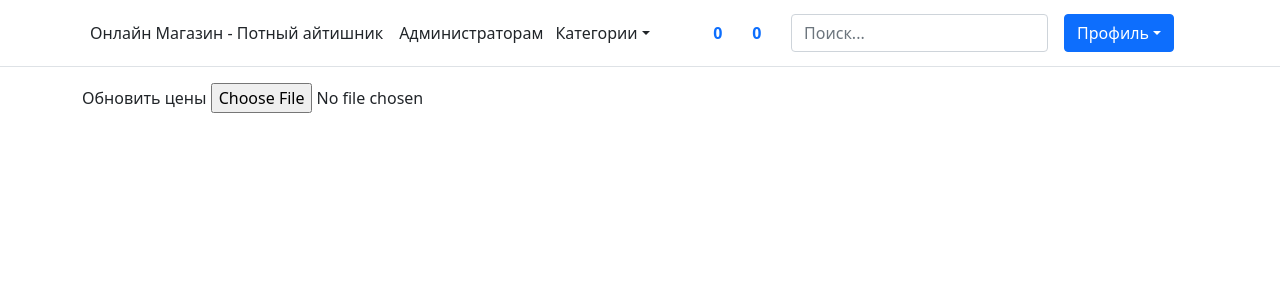
After one commit to MRPARFENTYEV/online-shop-django, a Django app: page /update_prices/ in a window 1280 px wide. The commit adds this page. Shown: the top 300 px of the page. Run offline with Django 4.2, Linux system fonts and the light colour scheme; the visitor is signed in with stand-in values (Sample User, id 1); data that the repository does not hold is empty; parts of the project's set-up code (start-up, migrations or seed data) failed here and were passed over.

Commit message:
working on prices upload

```diff
--- a/accounts/urls.py
+++ b/accounts/urls.py
@@ -17,6 +17,7 @@ urlpatterns = [
     path('login/manager/', views.manager_login, name='manager_login'),
     path('logout/', views.user_logout, name='user_logout'),
     path('profile/edit', views.edit_profile, name='edit_profile'),
+
     path(
         'password-reset/',
         auth_views.PasswordResetView.as_view(
--- a/shop/templates/base.html
+++ b/shop/templates/base.html
@@ -24,6 +24,7 @@
         <ul class="nav col-12 col-lg-auto me-lg-auto mb-2 justify-content-center mb-md-0">
 
           <li><a href="{% url 'shop:home_page' %}" class="nav-link px-2 text-dark">Онлайн Магазин - Потный айтишник</a></li>
+            <li><a href="{% url 'shop:update_prices' %}" class="nav-link px-2 text-dark">Администраторам</a></li>
           <!-- categories dropdown -->
           <div class="dropdown text-end">
             <a href="#" class=" mt-2 me-1 ms-1 text-dark d-block link-dark text-decoration-none dropdown-toggle"id="dropdownUser1" data-bs-toggle="dropdown" aria-expanded="false">Категории</a>
@@ -43,7 +44,7 @@
           </div>
 
           <div class="dropdown text-end">
-            <a href="#" class=" mt-2 me-1 ms-1 text-dark d-block link-dark text-decoration-none dropdown-toggle"id="dropdownUser1" data-bs-toggle="dropdown" aria-expanded="false">Магазины</a>
+
             <ul class="dropdown-menu" aria-labelledby="dropdownUser1">
               {% for store in stors %}
               <!-- check if category is parent -->
--- /dev/null
+++ b/shop/templates/update_prices.html
@@ -0,0 +1,13 @@
+{% extends "base.html" %}
+{% load static %}
+{% block content %}
+{% autoescape off %}
+<form>
+  <div class="form-group">
+    <label for="exampleFormControlFile1">Обновить цены</label>
+    <input type="file" class="form-control-file" id="exampleFormControlFile1">
+  </div>
+</form>
+
+{% endautoescape %}
+{% endblock %}
--- a/shop/urls.py
+++ b/shop/urls.py
@@ -13,5 +13,6 @@ urlpatterns = [
 	path('search/', views.search, name='search'),
 	path('filter/<slug:slug>/', views.filter_by_category, name='filter_by_category'),
 	path('filter_by_store/<slug:slug>/', views.filter_by_store, name='filter_by_store'),
-	path('characteristics/<slug:slug>/',views.list_characteristics,name='characteristics')
+	path('characteristics/<slug:slug>/',views.list_characteristics,name='characteristics'),
+	path('update_prices/', views.update_prices, name='update_prices' ),
 ]
--- a/shop/views.py
+++ b/shop/views.py
@@ -121,3 +121,12 @@ def list_characteristics(request,slug):
 	context = {'products':products }
 	return render(request,'characteristics.html',context)
 	# return render(request,products)
+
+def update_prices(request):
+	context ={'request': request, 'text':'text'}
+	manager = request.user.is_manager
+	admin = request.user.is_admin
+	print(request.user.is_manager)
+	print(request.user.is_admin)
+	# print(file)
+	return render(request, 'update_prices.html',context)
```
Also changed, not shown: shop/models.py (+7 -0 lines).
